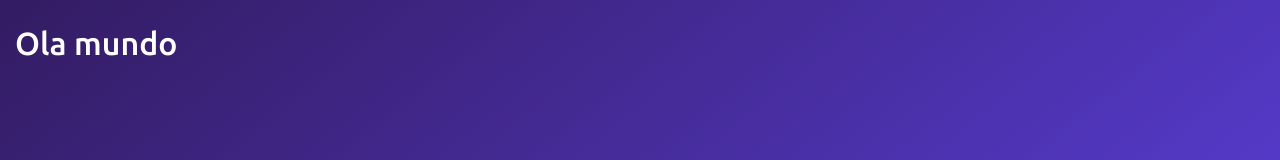
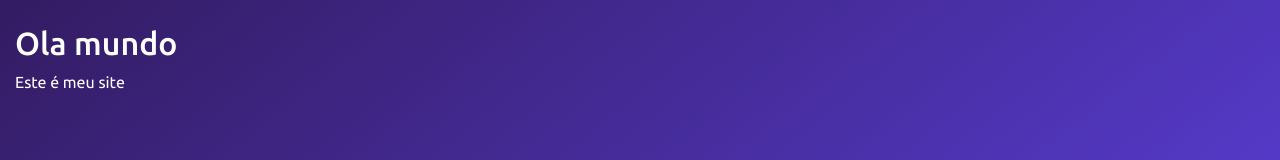
Before and after one commit to davicstro/landing-page, a plain HTML site: page index.html in a window 1280 px wide. Shown: the part 498-658 px from the top of the page. Drawn offline with nearby package versions, Linux system fonts and the light colour scheme.

Commit message:
atualização

```diff
--- a/index.html
+++ b/index.html
@@ -55,6 +55,7 @@
         </div>
         <div class="texto2">
           <h2>Ola mundo</h2>
+          <p>Este é meu site</p>
         </div>
       </div>
     </main>
```
